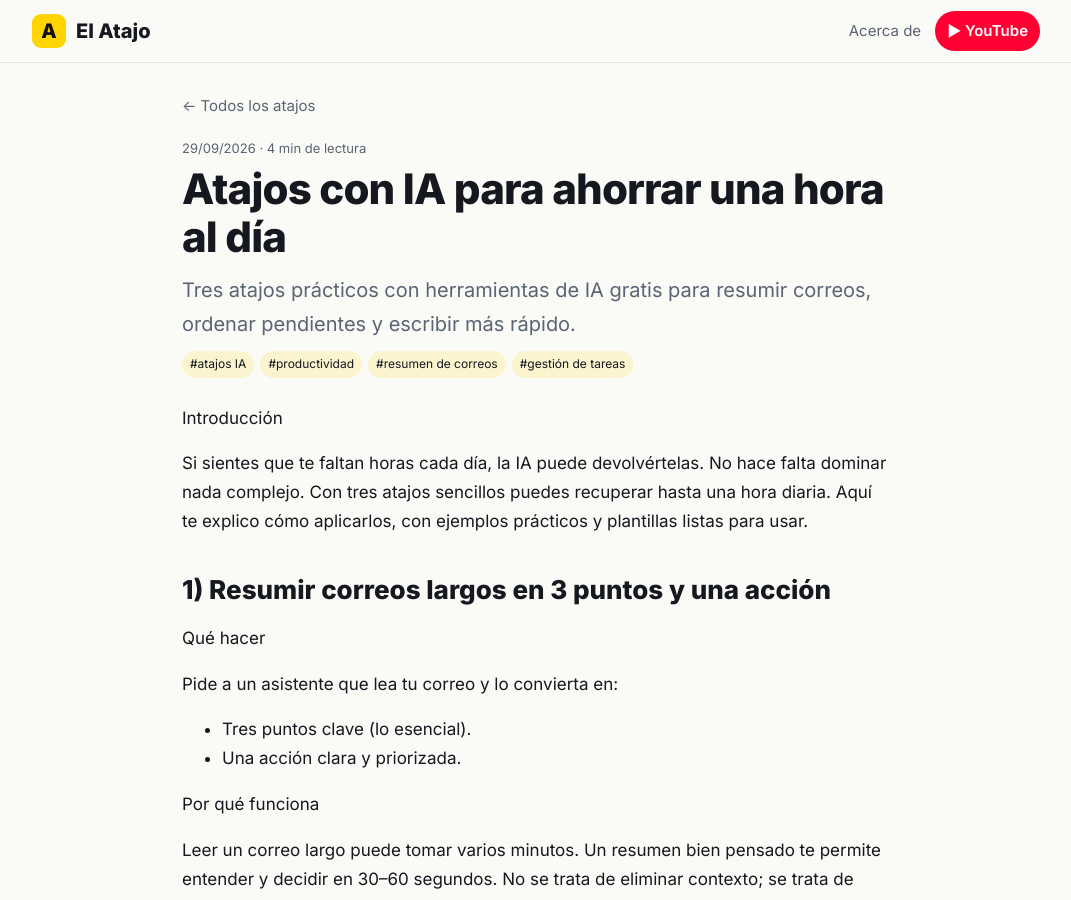
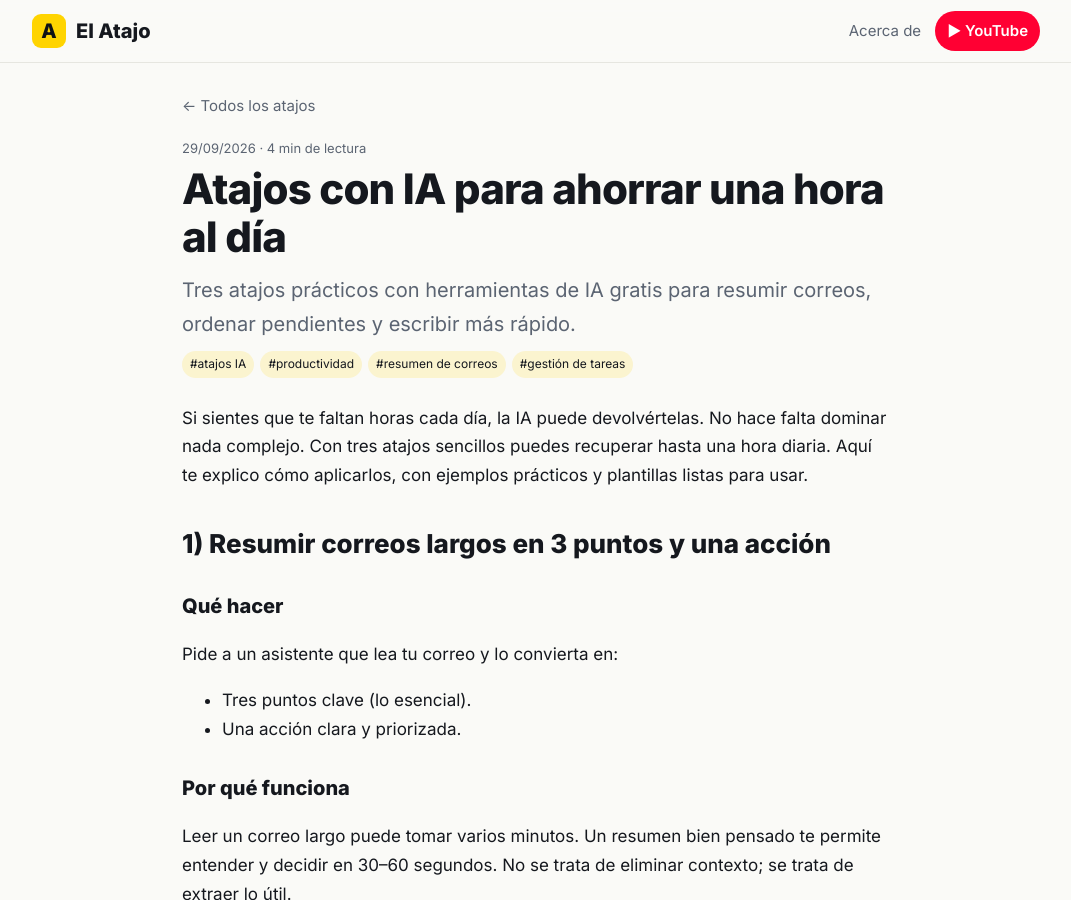
Before and after one commit to IV2S4/el-atajo-render, a Jekyll site: the page built from docs/_posts/2026-09-29-atajos-con-ia-para-ahorrar-una-hora-al-dia.md, in a window 1280 px wide and 900 px high. Shown: the whole window, without its empty margins (104-1175 px from the left). Built offline with Jekyll 4.4.1, drawn with Linux system fonts in a browser that asks for light colours.

Commit message:
Add files via upload

```diff
--- a/docs/_posts/2026-09-29-atajos-con-ia-para-ahorrar-una-hora-al-dia.md
+++ b/docs/_posts/2026-09-29-atajos-con-ia-para-ahorrar-una-hora-al-dia.md
@@ -6,20 +6,18 @@
 tags: ["atajos IA", "productividad", "resumen de correos", "gestión de tareas"]
 ---
 
-Introducción
-
 Si sientes que te faltan horas cada día, la IA puede devolvértelas. No hace falta dominar nada complejo. Con tres atajos sencillos puedes recuperar hasta una hora diaria. Aquí te explico cómo aplicarlos, con ejemplos prácticos y plantillas listas para usar.
 
 ## 1) Resumir correos largos en 3 puntos y una acción
 
-Qué hacer
+### Qué hacer
 
 Pide a un asistente que lea tu correo y lo convierta en:
 
 - Tres puntos clave (lo esencial).
 - Una acción clara y priorizada.
 
-Por qué funciona
+### Por qué funciona
 
 Leer un correo largo puede tomar varios minutos. Un resumen bien pensado te permite entender y decidir en 30–60 segundos. No se trata de eliminar contexto; se trata de extraer lo útil.
 
@@ -27,68 +25,68 @@
 
 - "Resume este correo en tres puntos clave y una acción concreta que yo deba tomar. Mantén el tono neutral."
 
-Cómo usarlo en la práctica
+### Cómo usarlo en la práctica
 
 1. Copia el correo y pégalo en la herramienta de IA.
 2. Ejecuta el prompt anterior.
 3. Responde o archiva según la acción sugerida.
 
-Consejos rápidos
+### Consejos rápidos
 
 - Si el correo tiene cifras o fechas importantes, pídele a la IA que incluya una línea con "Fechas y cifras relevantes".
 - Para correos de equipo, añade: "Sugiere la respuesta si debo delegar".
 
 ## 2) Ordenar tu lista de pendientes por urgencia e impacto
 
-Qué hacer
+### Qué hacer
 
 Dale a la IA tu lista de tareas y pídele que la ordene combinando dos criterios: urgencia (plazos) e impacto (resultado). El resultado te dará una secuencia práctica para planear la semana.
 
-Por qué funciona
+### Por qué funciona
 
 Muchas listas son solo basura organizada. Ordenarlas por urgencia e impacto evita que pierdas tiempo en tareas poco relevantes.
 
-Ejemplo de prompt
+### Ejemplo de prompt
 
 - "Tengo esta lista de 10 tareas. Ordénalas por prioridad combinando urgencia e impacto. Para cada tarea, indica: categoría (Baja/Media/Alta), tiempo estimado y una recomendación para empezar hoy."
 
-Salida esperada (ejemplo simplificado)
+### Salida esperada (ejemplo simplificado)
 
 - Tarea A — Alta — 45 min — Empieza hoy: preparar primer borrador.
 - Tarea B — Media — 2 h — Programar para mañana por la mañana.
 
-Cómo planear la semana
+### Cómo planear la semana
 
 1. Toma las tareas marcadas como Alta y bloquea tiempo en tu calendario.
 2. Agrupa tareas similares para hacerlas en batch.
 3. Revisa la lista al final del día y pide a la IA que reordene lo que quede.
 
-Consejos rápidos
+### Consejos rápidos
 
 - Si tienes tareas con dependencias, añade eso al prompt: "Marca tareas dependientes".
 - Si trabajas con equipo, pide estimaciones de tiempo conservadoras.
 
 ## 3) Usar IA para el primer borrador y editar tú después
 
-Qué hacer
+### Qué hacer
 
 Pide a la IA un primer borrador de cualquier texto: email, propuesta, post o descripción de producto. Tú te encargas de editar y dar la voz final.
 
-Por qué funciona
+### Por qué funciona
 
 Escribir desde cero es lento. Editar un texto ya hecho suele ser el doble de rápido. Además, puedes controlar el tono, la longitud y el detalle.
 
-Ejemplo de prompt
+### Ejemplo de prompt
 
 - "Escribe un email de 150-200 palabras para pedir una reunión con un cliente, tono profesional pero cercano. Incluye opciones de fecha."
 
-Flujo recomendado
+### Flujo recomendado
 
 1. Genera un borrador con indicaciones claras (audiencia, tono, objetivo, límite de palabras).
 2. Revisa y ajusta: elimina lo irrelevante, añade datos concretos.
 3. Pídele a la IA que revise la versión final solo para coherencia y gramática.
 
-Consejos rápidos
+### Consejos rápidos
 
 - Proporciona ejemplos de tu estilo si quieres que el texto suene como tú.
 - Guarda versiones: borrador IA, tu edición, versión final. Te ayudará a mejorar prompts.
@@ -105,7 +103,7 @@
 - Ordenar pendientes: "Ordena esta lista por urgencia e impacto y sugiere una acción para hoy: [lista]"
 - Primer borrador: "Genera un borrador de [tipo de texto], objetivo [x], audiencia [y], tono [z], longitud [n palabras]"
 
-Prueba uno hoy
+### Prueba uno hoy
 
 No hace falta aplicar las tres a la vez. Prueba solo el que más te duele hoy: el correo que te roba tiempo, la lista interminable o la próxima pieza que debes escribir. Empieza con una y cuéntame cuál te devolvió más tiempo.
 
```
